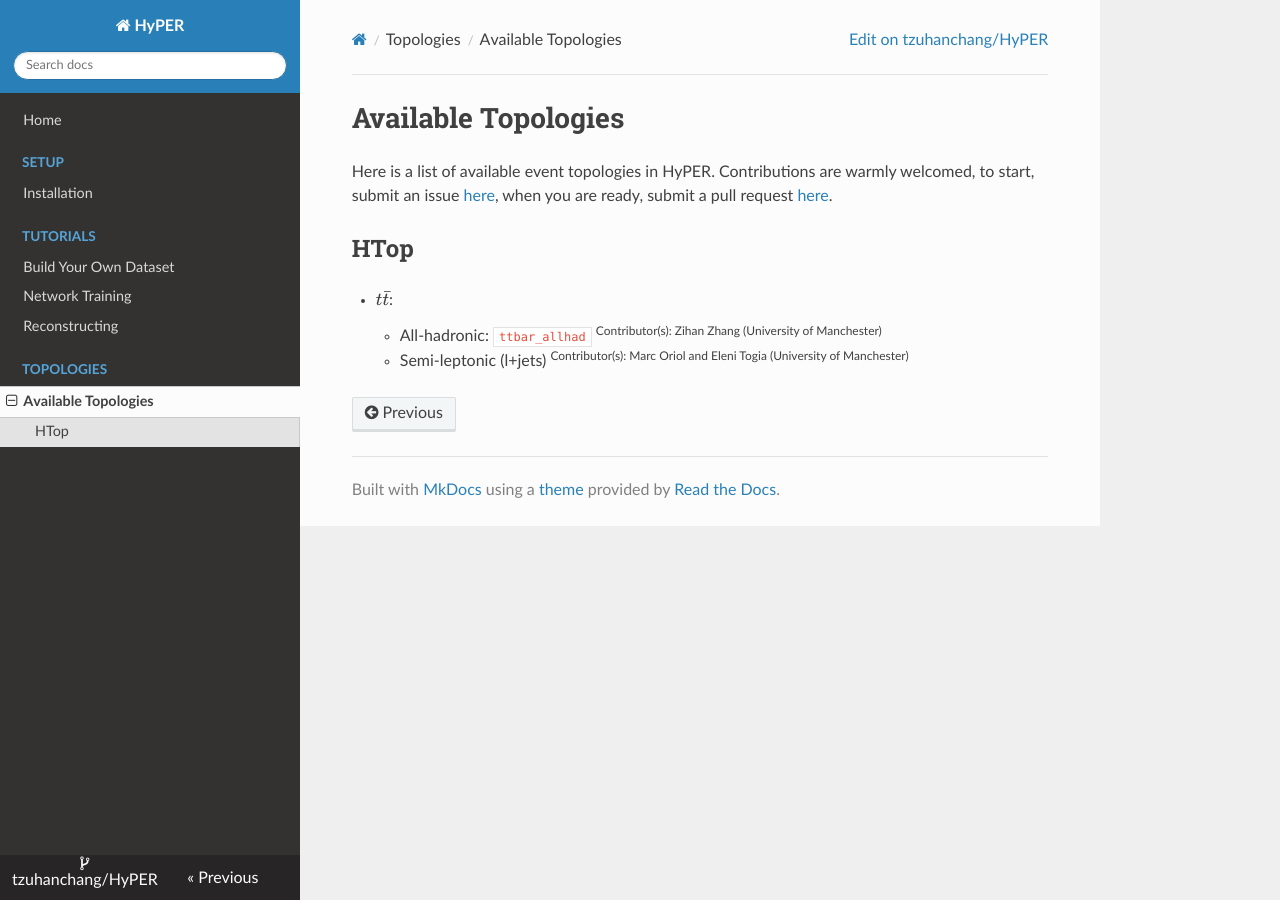
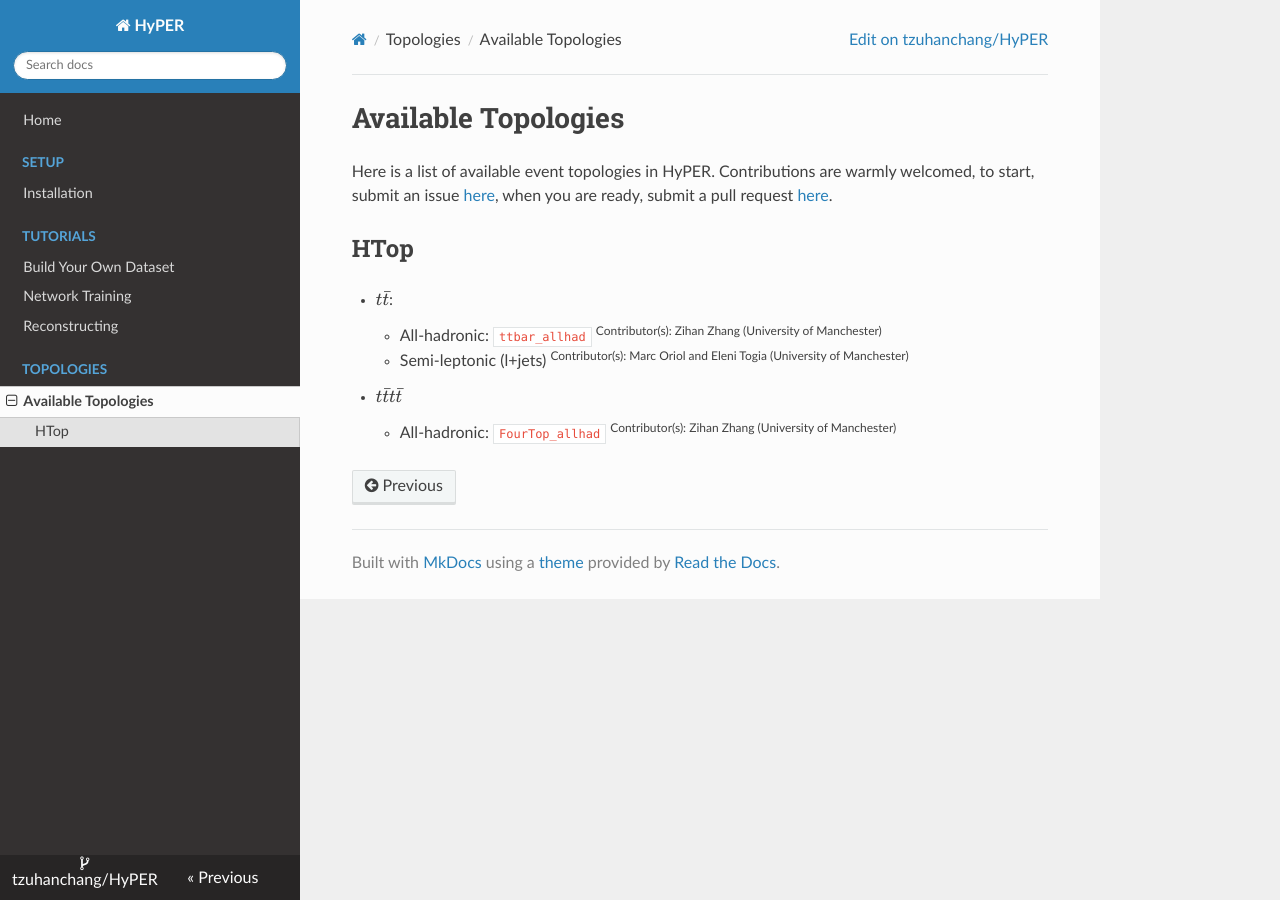
Before and after one commit to tzuhanchang/HyPER, an MkDocs documentation site: the page built from docs/source/topologies.md, in a window 1280 px wide. Built offline with MkDocs 1.6.1, drawn with Linux system fonts in a browser that asks for light colours; nearby versions of some CDN libraries.

Commit message:
Update docs

```diff
--- a/docs/source/topologies.md
+++ b/docs/source/topologies.md
@@ -10,3 +10,7 @@ HTop
 
     * All-hadronic: `ttbar_allhad` <sup>Contributor(s): Zihan Zhang (University of Manchester)</sup>
     * Semi-leptonic (l+jets) <sup>Contributor(s): Marc Oriol and Eleni Togia (University of Manchester)</sup>
+
+- $t\bar{t}t\bar{t}$
+
+    * All-hadronic: `FourTop_allhad` <sup>Contributor(s): Zihan Zhang (University of Manchester)</sup>
```
